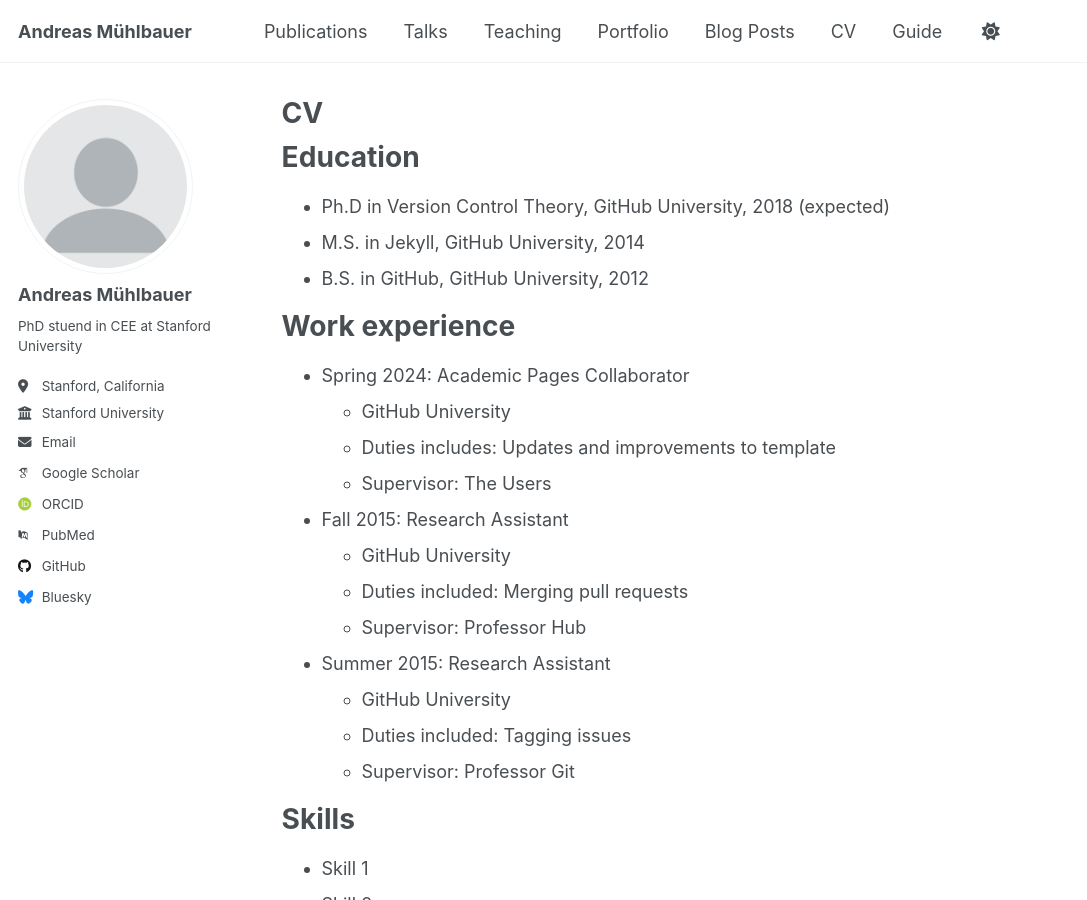
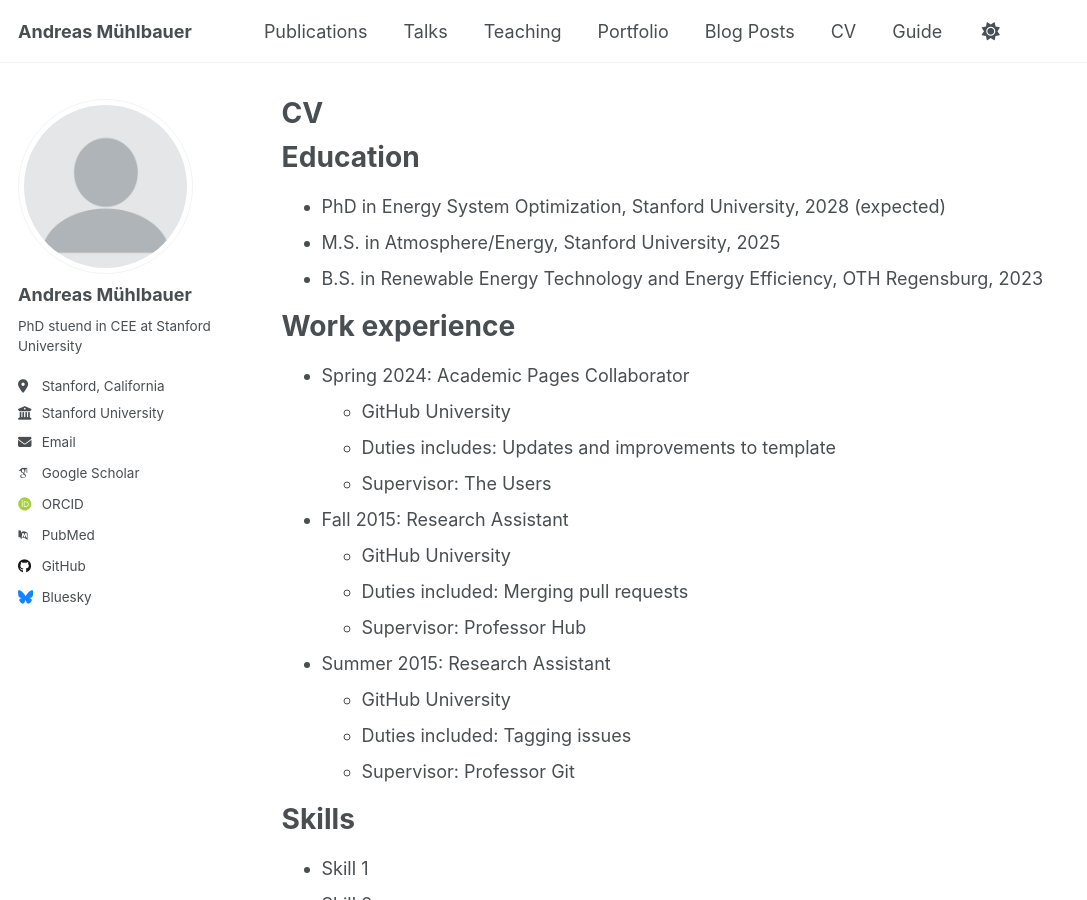
Before and after one commit to amuehlba/amuehlba.github.io, a Jekyll site: the page built from _pages/cv.md, in a window 1280 px wide and 900 px high. Shown: the whole window, without its empty margins (0-1087 px from the left). Built offline with Jekyll 4.4.1, drawn with Linux system fonts in a browser that asks for light colours; some web fonts are replaced; a script that is not in the unit is left out.

Commit message:
Update education details in CV

```diff
--- a/_pages/cv.md
+++ b/_pages/cv.md
@@ -11,9 +11,9 @@ redirect_from:
 
 Education
 ======
-* Ph.D in Version Control Theory, GitHub University, 2018 (expected)
-* M.S. in Jekyll, GitHub University, 2014
-* B.S. in GitHub, GitHub University, 2012
+* PhD in Energy System Optimization, Stanford University, 2028 (expected)
+* M.S. in Atmosphere/Energy, Stanford University, 2025
+* B.S. in Renewable Energy Technology and Energy Efficiency, OTH Regensburg, 2023
 
 Work experience
 ======
```
